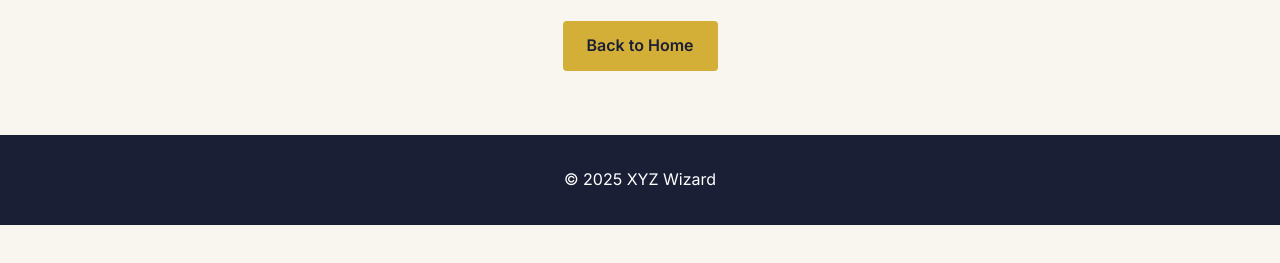
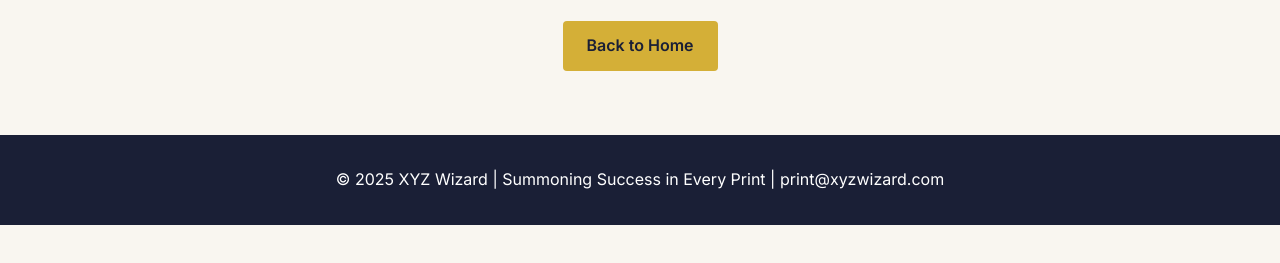
Before and after one commit to xyzwizard/xyzwizard.com, a plain HTML site: page contact-submit.html in a window 1280 px wide. Shown: the part 229-492 px from the top of the page. Drawn offline with Linux system fonts and the light colour scheme.

Commit message:
Update contact-submit.html

```diff
--- a/contact-submit.html
+++ b/contact-submit.html
@@ -40,7 +40,7 @@
   <!-- Footer -->
   <footer class="site-footer">
     <div class="container footer-inner">
-      <p>© 2025 XYZ Wizard</p>
+      <p>© 2025 XYZ Wizard | Summoning Success in Every Print | print@xyzwizard.com</p>
     </div>
   </footer>
 
```
